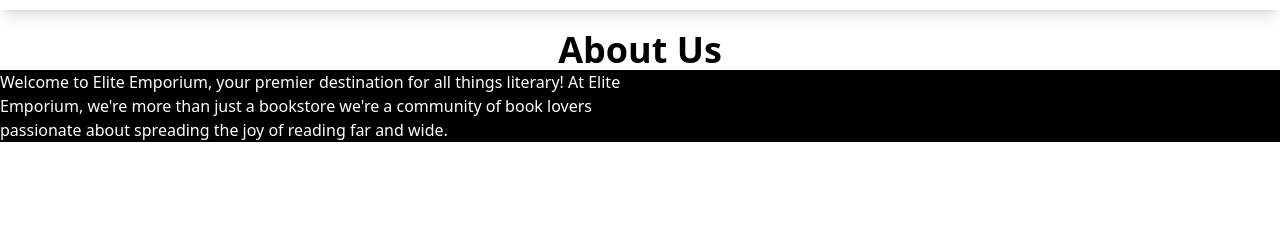
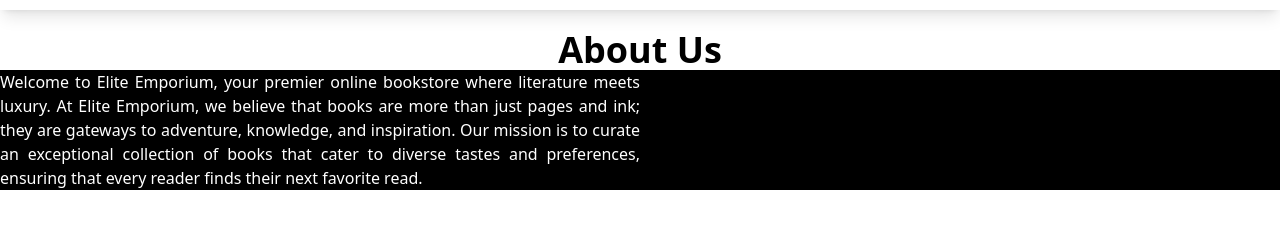
Before and after one commit to AlishaAroob/elite-emporium, a React (Create React App) app: page / in a window 1280 px wide. Shown: the part 992-1220 px from the top of the page. Built offline with nearby package versions, Linux system fonts and the light colour scheme.

Commit message:
styling About us section

```diff
--- a/src/Components/About.js
+++ b/src/Components/About.js
@@ -5,11 +5,14 @@ export default function About() {
     <div className="Section2 min-h-[600px]">
       <h1 className="text-4xl font-bold pt-5 text-center"> About Us </h1>
       <div className=" container grid grid-cols-2 bg-black border-zinc-300 text-white">
-        <p>
-          Welcome to Elite Emporium, your premier destination for all things
-          literary! At Elite Emporium, we're more than just a bookstore we're a
-          community of book lovers passionate about spreading the joy of reading
-          far and wide.
+        <p className="text-justify">
+          Welcome to Elite Emporium, your premier online bookstore where
+          literature meets luxury. At Elite Emporium, we believe that books are
+          more than just pages and ink; they are gateways to adventure,
+          knowledge, and inspiration. Our mission is to curate an exceptional
+          collection of books that cater to diverse tastes and preferences,
+          ensuring that every reader finds their next favorite read.
+          <br></br>
         </p>
       </div>
     </div>
```
